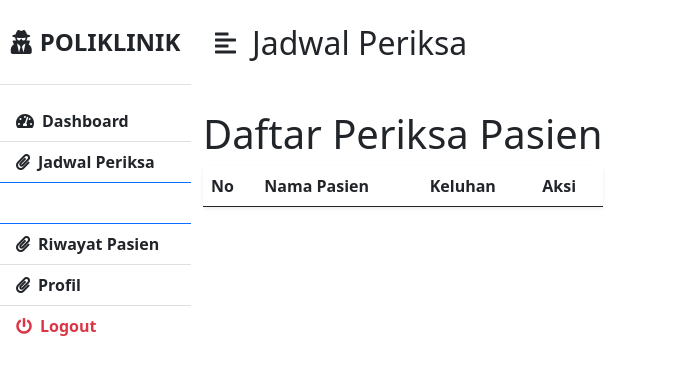
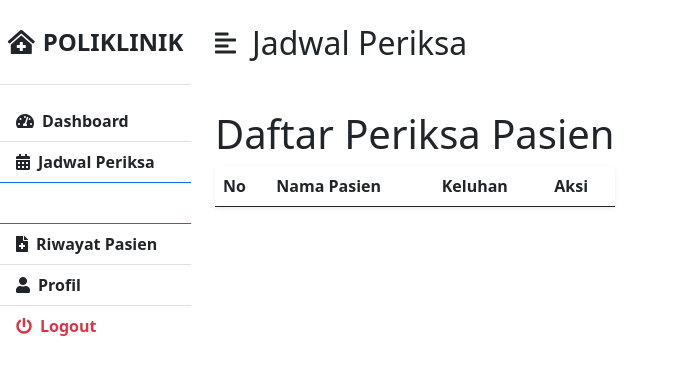
Before and after one commit to bowadylan/poliklinik-2, a PHP site: page /dokter_memeriksa.php in a window 1280 px wide. Shown: the top 375 px of the page, without its empty margins (0-675 px from the left). Run offline with PHP 8.4, Linux system fonts and the light colour scheme; the visitor is signed in with stand-in values (Sample User, id 1); data comes from the database, SQL or seed files in the repository; lists and menus that the app fills with data are empty.

Commit message:
Update dokter_memeriksa.php

```diff
--- a/dokter_memeriksa.php
+++ b/dokter_memeriksa.php
@@ -45,18 +45,18 @@
         <!-- Sidebar -->
         <div class="bg-white" id="sidebar-wrapper">
             <div class="sidebar-heading text-center py-4 primary-text fs-4 fw-bold text-uppercase border-bottom"><i
-                    class="fas fa-user-secret me-2"></i>POLIKLINIK</div>
+                    class="fas fas fa-clinic-medical me-2"></i>POLIKLINIK</div>
             <div class="list-group list-group-flush my-3">
                 <a href="dokter_dashboard.php" class="list-group-item list-group-item-action bg-transparent second-text fw-bold"><i
                         class="fas fa-tachometer-alt me-2"></i>Dashboard</a>
                 <a href="dokter_jadwal_periksa.php" class="list-group-item list-group-item-action bg-transparent second-text fw-bold"><i
-                        class="fas fa-paperclip me-2"></i>Jadwal Periksa</a>
+                        class="fas fa-calendar-alt me-2"></i>Jadwal Periksa</a>
                 <a href="dokter_memeriksa.php" class="list-group-item list-group-item-action bg-transparent second-text active"><i
-                        class="fas fa-paperclip me-2"></i>Memeriksa Pasien</a>
+                        class="fas fa-user-md me-2"></i>Memeriksa Pasien</a>
                 <a href="dokter_riwayat_pasien.php" class="list-group-item list-group-item-action bg-transparent second-text fw-bold"><i
-                        class="fas fa-paperclip me-2"></i>Riwayat Pasien</a>
+                        class="fas fa-file-medical me-2"></i>Riwayat Pasien</a>
                 <a href="dokter_profil.php" class="list-group-item list-group-item-action bg-transparent second-text fw-bold"><i
-                        class="fas fa-paperclip me-2"></i>Profil</a>
+                        class="fas fa-user me-2"></i>Profil</a>
                 <a href="logout.php" class="list-group-item list-group-item-action bg-transparent text-danger fw-bold"><i
                         class="fas fa-power-off me-2"></i>Logout</a>
             </div>
@@ -71,7 +71,7 @@
                     <h2 class="fs-2 m-0">Jadwal Periksa</h2>
                 </div>
         </nav>
-            <div class="container-fluid">
+            <div class="container-fluid px-4">
                 <h1 class="mt-4">Daftar Periksa Pasien</h1>
                 <table class="table bg-white rounded shadow-sm table-hover">
                     <thead>
```
